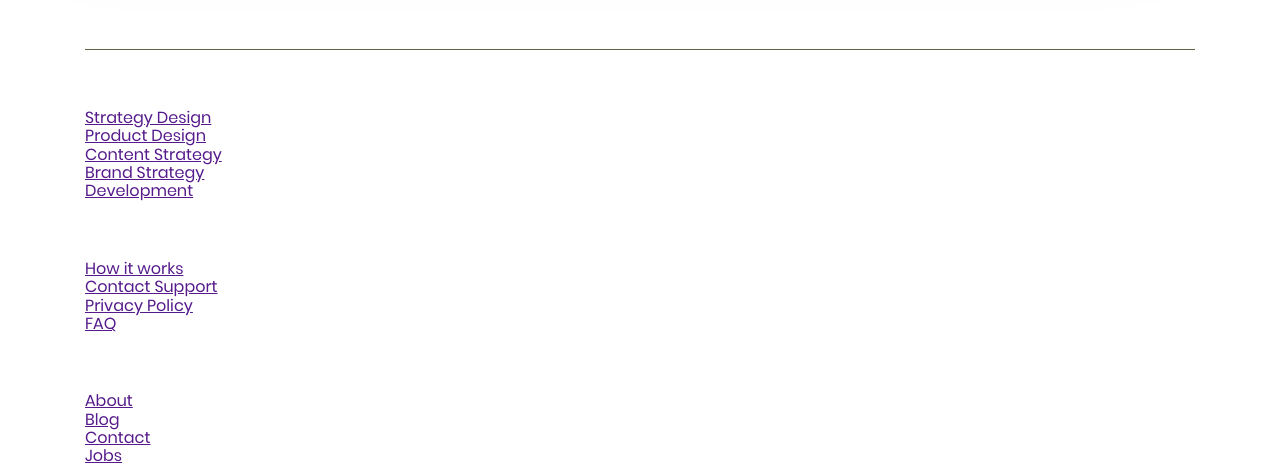
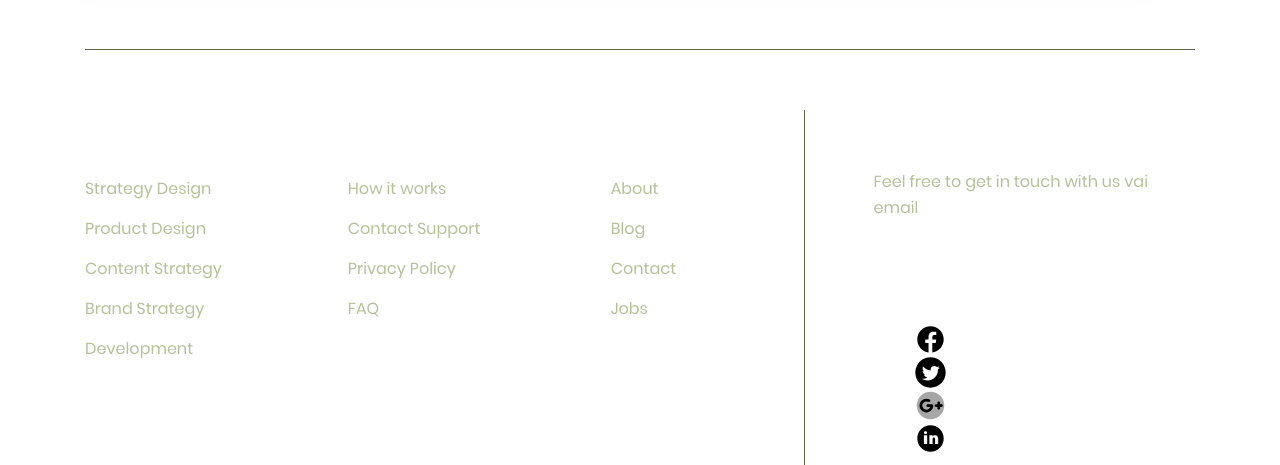
Before and after one commit to PolinaV2020/webovio, a plain HTML site: page index.html in a window 1280 px wide. Shown: the part 2177-2642 px from the top of the page. Drawn offline with Linux system fonts and the light colour scheme.

Commit message:
add: footer styles

```diff
--- a/css/styles.css
+++ b/css/styles.css
@@ -25,6 +25,14 @@
 
 @font-face {
   font-family: "Poppins";
+  src: url("../assests/fonts/Poppins-SemiBold.woff") format("woff");
+  font-display: swap;
+  font-weight: 600;
+  font-style: normal;
+}
+
+@font-face {
+  font-family: "Poppins";
   src: url("../assests/fonts/Poppins-Bold.woff") format("woff");
   font-display: swap;
   font-weight: 700;
@@ -33,9 +41,12 @@
 
 :root {
   --main-font-family: "Poppins", sans-serif;
-  --second-title-color: #4d533c;
+  --secondary-title-color: #4d533c;
+  --text-color: #ffffff;
+  --secondary-text-color: #b6c197;
   --main-link-color: #d4d6d4;
   --hover-link-color: #ffd723;
+  --line-color: #5d6544;
 }
 
 body {
@@ -152,7 +163,7 @@ img {
 .hero__content {
   max-width: 616px;
   padding-bottom: 50px;
-  color: #ffffff;
+  color: var(--text-color);
 }
 
 .hero__subtitle {
@@ -188,7 +199,7 @@ img {
   font-weight: 700;
   font-size: 36px;
   line-height: 46px;
-  color: var(--second-title-color);
+  color: var(--secondary-title-color);
 }
 
 .services__subtitle {
@@ -199,7 +210,7 @@ img {
   font-size: 24px;
   line-height: 34px;
   text-transform: uppercase;
-  color: var(--second-title-color);
+  color: var(--secondary-title-color);
 }
 
 .services__descriptin {
@@ -243,7 +254,7 @@ img {
   font-weight: 700;
   font-size: 60px;
   line-height: 74px;
-  color: var(--second-title-color);
+  color: var(--secondary-title-color);
 }
 
 .get-started__link {
@@ -256,14 +267,14 @@ img {
   background-position: center;
   background-size: cover;
   background-repeat: no-repeat;
-  color: #ffffff;
+  color: var(--text-color);
 }
 
 .footer__top {
   display: flex;
   flex-wrap: wrap;
   padding-bottom: 52px;
-  border-bottom: 1px solid #5d6544;
+  border-bottom: 1px solid var(--line-color);
 }
 
 .footer__contacts-item:not(:last-child) {
@@ -275,14 +286,97 @@ img {
   margin-bottom: 8px;
   font-size: 16px;
   line-height: 40px;
-  color: #b6c197;
+  color: var(--secondary-text-color);
 }
 
 .footer__contacts-value {
   font-weight: 700;
   font-size: 16px;
   line-height: 40px;
-  color: #ffffff;
+  color: var(--text-color);
   font-style: normal;
   text-decoration: none;
 }
+
+.footer__middle {
+  --grid-gap: 70px;
+  display: grid;
+  grid-template-columns: repeat(4, 1fr);
+  gap: var(--grid-gap);
+  padding-top: 60px;
+}
+
+.footer__title {
+  margin: 0;
+  margin-bottom: 21px;
+  font-weight: 600;
+  font-size: 16px;
+  line-height: 38px;
+  text-transform: uppercase;
+  color: var(--text-color);
+}
+
+.footer__link {
+  display: inline-block;
+  font-size: 16px;
+  line-height: 40px;
+  color: var(--secondary-text-color);
+  text-decoration: none;
+}
+
+.footer__text {
+  margin: 0;
+  margin-bottom: 24px;
+  font-size: 16px;
+  line-height: 26px;
+  color: var(--secondary-text-color);
+}
+
+.footer__mail {
+  display: inline-block;
+  margin-bottom: 24px;
+  font-weight: 700;
+  font-size: 24px;
+  line-height: 38px;
+  color: var(--text-color);
+  text-decoration: none;
+}
+
+.footer__column:last-child {
+  position: relative;
+}
+
+.footer__column:last-child::before {
+  content: "";
+  position: absolute;
+  width: 1px;
+  height: 100%;
+  left: calc(-1 * var(--grid-gap));
+  top: 0;
+  background: var(--line-color);
+}
+
+.social__link {
+  display: block;
+  width: 33px;
+  height: 33px;
+  background-position: center;
+  background-size: cover;
+  background-repeat: no-repeat;
+}
+
+.social__link--facebook {
+  background-image: url("../assests/img/icons/facebook_icon.svg");
+}
+
+.social__link--twitter {
+  background-image: url("../assests/img/icons/twitter_icon.svg");
+}
+
+.social__link--linkedin {
+  background-image: url("../assests/img/icons/linkedin_icon.svg");
+}
+
+.social__link--google {
+  background-image: url("../assests/img/icons/google-plus_icon.svg");
+}
```
Also changed, not shown: assests/fonts/Poppins-SemiBold.woff (added), assests/img/icons/facebook_icon.svg (added), assests/img/icons/google-plus_icon.svg (added), assests/img/icons/linkedin_icon.svg (added), assests/img/icons/twitter_icon.svg (added), assests/svg/google-plus_icon.svg (added).
